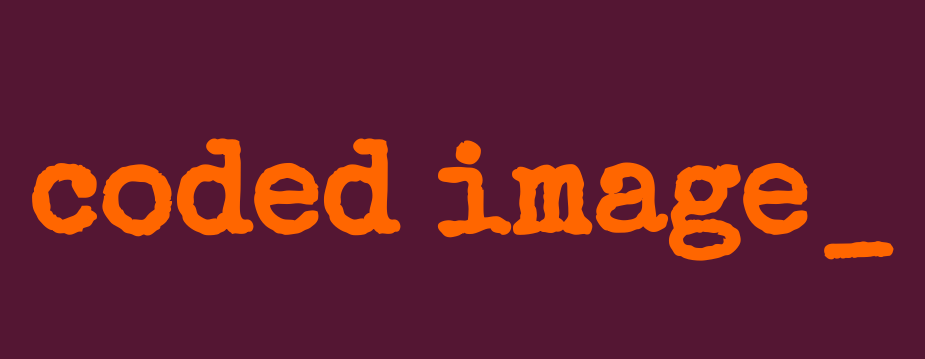
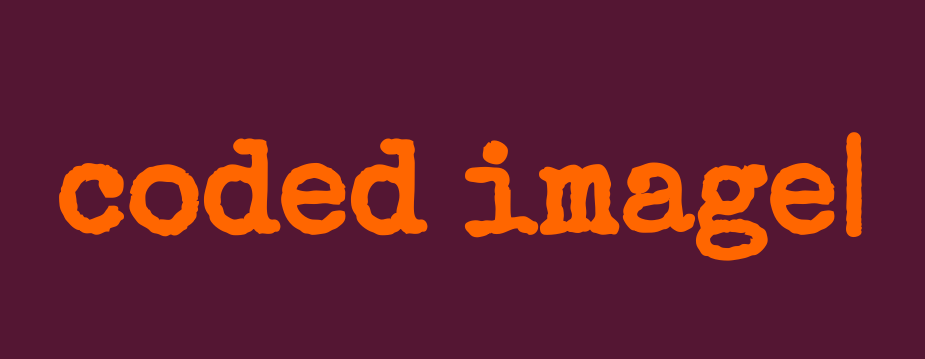
Before and after one commit to AlanAdamson/CodedImage, a website: page index.html in a window 1280 px wide. Shown: the part 194-553 px from the top of the page, without its empty margins (179-1104 px from the left). Drawn offline with nearby package versions, Linux system fonts and the light colour scheme.

Commit message:
Update index.html

```diff
--- a/index.html
+++ b/index.html
@@ -10,7 +10,7 @@
     <div class="wrapper">
       <header>
         <div class="logo">
-          <h1 class="logo-text">coded image_</h1>
+          <h1 class="logo-text">coded image|</h1>
         </div>
         <!-- <nav class="nav">
           <a class="nav-link" href="./">Home</a>
```
